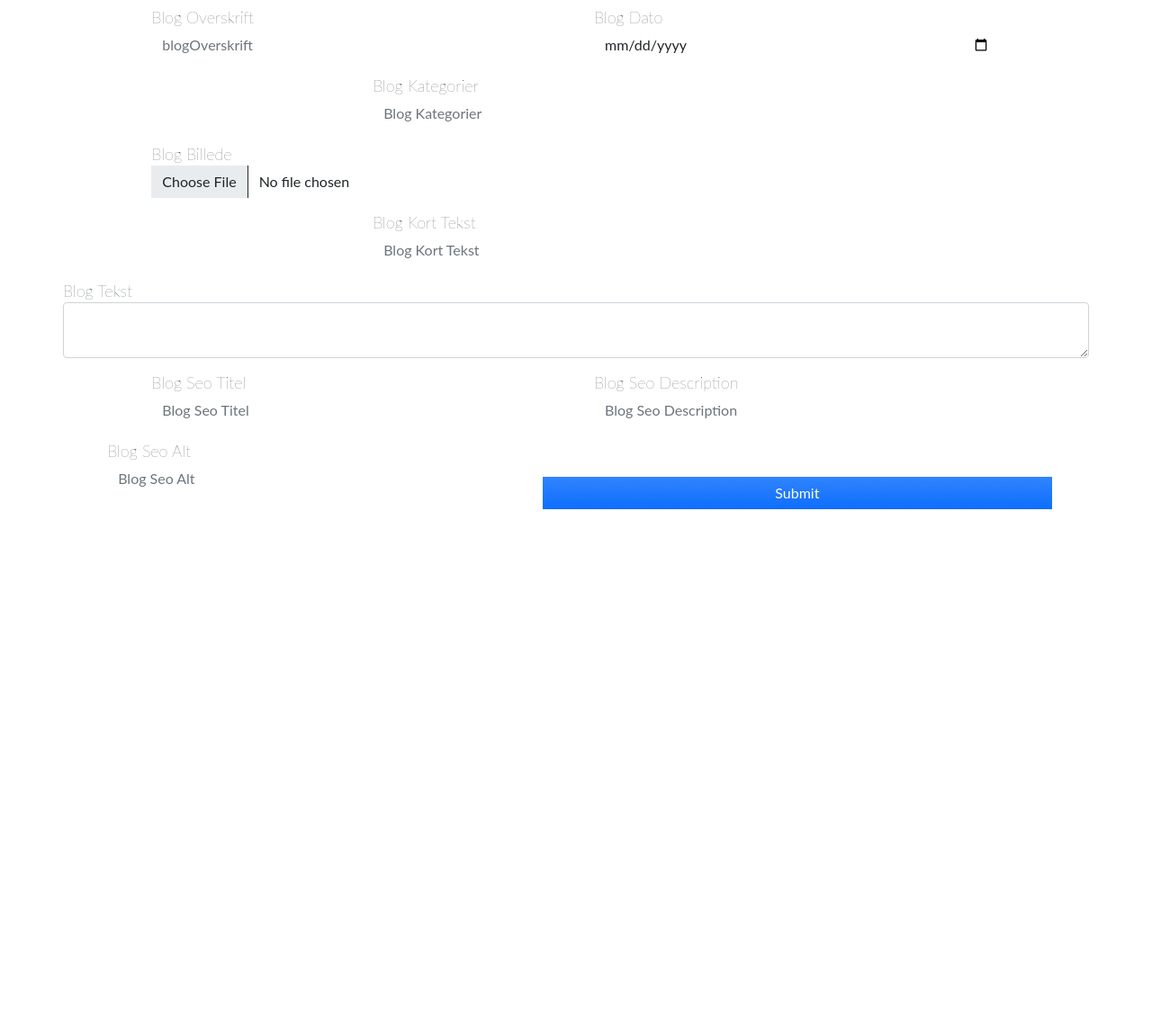
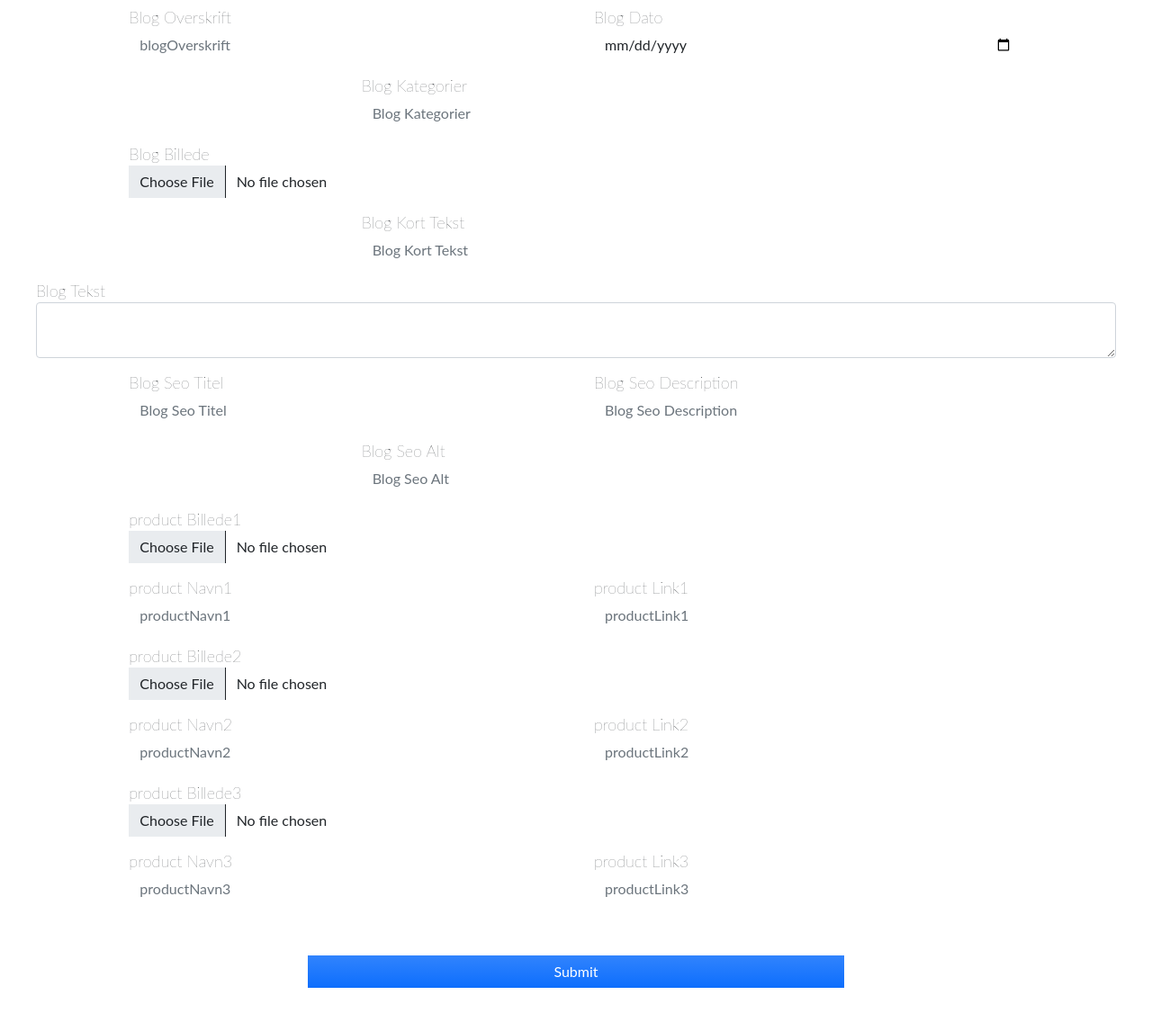
Before and after one commit to loay0013/dinindrejuvel, a PHP site: page /insert.php in a window 1280 px wide. Shown: the whole page at 90% size. Before the commit the page ends 566 px from the top, so only its background shows below. Run offline with PHP 8.4, Linux system fonts and the light colour scheme; style sheets or scripts are compiled from the project's sources; some libraries are stand-ins or nearby versions.

Commit message:
insert 1.1 blog js1.0 api 1.0

```diff
--- a/css/styles.scss
+++ b/css/styles.scss
@@ -4,7 +4,7 @@
 
 body {
 	font-family: Lato, sans-serif;
-	margin: 0 50px 0 50px;
+	margin: 0 20px 0 20px;
 }
 
 h1, h2, h3, h4, h5, h6 {
--- a/insert.php
+++ b/insert.php
@@ -3,12 +3,14 @@ require "settings/init.php";
 if(!empty($_POST["data"])) {
     $data = $_POST["data"];
     $file = $_FILES;
-    if (!empty($file["blogBillede"]["tmp_name"])) {
-        move_uploaded_file($file["blogBillede"]["tmp_name"], "uploads/" . basename($file["blogBillede"]["name"]));
+    if (!empty($file["blogBillede,productBillede1, productBillede2,productBillede3"]["tmp_name"])) {
+        move_uploaded_file($file["blogBillede,productBillede1, productBillede2,productBillede3"]["tmp_name"], "uploads/" . basename($file["blogBillede,productBillede1, productBillede2,productBillede3"]["name"]));
     }
 
-    $sql = "INSERT INTO Blog (blogOverskrift, blogDato, blogKategorier, blogBillede, blogKortTekst, blogTekst, blogSeoTitel, blogSeoDescription, blogSeoAlt ) values(:blogOverskrift, :blogDato, :blogKategorier, :blogBillede, :blogKortTekst, :blogTekst, :blogSeoTitel, :blogSeoDescription, :blogSeoAlt )";
-    $bind = [":blogOverskrift" => $data["blogOverskrift"], ":blogDato" => $data["blogDato"], ":blogKategorier" => $data["blogKategorier"], ":blogKortTekst" => $data["blogKortTekst"], ":blogTekst" => $data["blogTekst"], ":blogSeoTitel" => $data["blogSeoTitel"], ":blogSeoDescription" => $data["blogSeoDescription"], ":blogSeoAlt" => $data["blogSeoAlt"], ":blogBillede"=>(!empty($file["blogBillede"]["tmp_name"]))? $file["blogBillede"]["name"] :NULL];
+
+    $sql = "INSERT INTO Blog (blogOverskrift, blogDato, blogKategorier, blogBillede, blogKortTekst, blogTekst, blogSeoTitel, blogSeoDescription, blogSeoAlt,productBillede1, productNavn1, productLink1,productBillede2, productNavn2, productLink2,productBillede3, productNavn3, productLink3 ) values(:blogOverskrift, :blogDato, :blogKategorier, :blogBillede, :blogKortTekst, :blogTekst, :blogSeoTitel, :blogSeoDescription, :blogSeoAlt)";
+    $sql = "INSERT INTO produkter (productBillede1, productNavn1, productLink1,productBillede2, productNavn2, productLink2,productBillede3, productNavn3, productLink3 ) values(:productBillede1, :productNavn1, :productLink1, :productBillede2, :productNavn2, :productLink2, :productBillede3, :productNavn3, :productLink3)";
+    $bind = [":blogOverskrift" => $data["blogOverskrift"], ":blogDato" => $data["blogDato"], ":blogKategorier" => $data["blogKategorier"], ":blogKortTekst" => $data["blogKortTekst"], ":blogTekst" => $data["blogTekst"], ":blogSeoTitel" => $data["blogSeoTitel"], ":blogSeoDescription" => $data["blogSeoDescription"], ":blogSeoAlt" => $data["blogSeoAlt"],":productNavn1" => $data["productNavn1"],":productLink1" => $data["productLink1"],":productNavn2" => $data["productNavn2"],":productLink2" => $data["productLink2"],":productNavn3" => $data["productNavn3"],":productLink3" => $data["productLink3"], ":blogBillede"=>(!empty($file["blogBillede"]["tmp_name"]))? $file["blogBillede"]["name"]:NULL, ":productBillede3"=>(!empty($file["productBillede3"]["tmp_name"]))? $file["productBillede3"]["name"]:NULL, ":productBillede2"=>(!empty($file["productBillede2"]["tmp_name"]))? $file["productBillede2"]["name"]:NULL, ":productBillede1"=>(!empty($file["productBillede1"]["tmp_name"]))? $file["productBillede1"]["name"]:NULL];
     $db->sql($sql, $bind, false);
 
     echo "<body style='font-size: 2rem; background-color: ;'></body>
@@ -127,6 +129,68 @@ if(!empty($_POST["data"])) {
             </div>
         </div>
 
+        <div class="col-12 col-md-10">
+            <div class="form-group m-2">
+                <label for="productBillede1"> <p class=" m-0">product Billede1</p></label>
+                <input class="form-control border-0 rounded-0" type="file" name="productBillede1"  id="productBillede1" placeholder="product Billede1" value="">
+            </div>
+        </div>
+
+        <div class="col-12 col-md-5">
+            <div class="form-group m-2">
+                <label for="productNavn1"><p class="m-0">product Navn1</p></label>
+                <input class="form-control border-0 rounded-0" type="text" name="data[productNavn1]"  id="productNavn1" placeholder="productNavn1" value="">
+            </div>
+        </div>
+
+        <div class="col-12 col-md-5">
+            <div class="form-group m-2">
+                <label for="productLink1"><p class="m-0">product Link1</p></label>
+                <input class="form-control border-0 rounded-0" type="text" name="data[productLink1]"  id="productLink1" placeholder="productLink1" value="">
+            </div>
+        </div>
+
+        <div class="col-12 col-md-10">
+            <div class="form-group m-2">
+                <label for="productBillede2"> <p class=" m-0">product Billede2</p></label>
+                <input class="form-control border-0 rounded-0" type="file" name="productBillede2"  id="productBillede2" placeholder="product Billede2" value="">
+            </div>
+        </div>
+
+        <div class="col-12 col-md-5">
+            <div class="form-group m-2">
+                <label for="productNavn2"><p class="m-0">product Navn2</p></label>
+                <input class="form-control border-0 rounded-0" type="text" name="data[productNavn2]"  id="productNavn2" placeholder="productNavn2" value="">
+            </div>
+        </div>
+
+        <div class="col-12 col-md-5">
+            <div class="form-group m-2">
+                <label for="productLink2"><p class="m-0">product Link2</p></label>
+                <input class="form-control border-0 rounded-0" type="text" name="data[productLink2]"  id="productLink2" placeholder="productLink2" value="">
+            </div>
+        </div>
+        <div class="col-12 col-md-10">
+            <div class="form-group m-2">
+                <label for="productBillede3"> <p class=" m-0">product Billede3</p></label>
+                <input class="form-control border-0 rounded-0" type="file" name="productBillede3"  id="productBillede3" placeholder="product Billede3" value="">
+            </div>
+        </div>
+
+        <div class="col-12 col-md-5">
+            <div class="form-group m-2">
+                <label for="productNavn3"><p class="m-0">product Navn3</p></label>
+                <input class="form-control border-0 rounded-0" type="text" name="data[productNavn3]"  id="productNavn3" placeholder="productNavn3" value="">
+            </div>
+        </div>
+
+        <div class="col-12 col-md-5">
+            <div class="form-group m-2">
+                <label for="productLink3"><p class="m-0">product Link3</p></label>
+                <input class="form-control border-0 rounded-0" type="text" name="data[productLink3]"  id="productLink3" placeholder="productLink3" value="">
+            </div>
+        </div>
+
         <div class="col-12 col-md-6 mt-5  mb-5">
             <div class="d-flex justify-content-center">
                 <button class="form-control btn btn-primary bg-gradient rounded-0 border-0 " type="submit" id="btnsubmit">Submit</button></div>
```
Also changed, not shown: api.php (added, +47 -0 lines), blog.php (added, +81 -0 lines), blogoversigt.php (added, +47 -0 lines), js/blog.js (added, +61 -0 lines).
